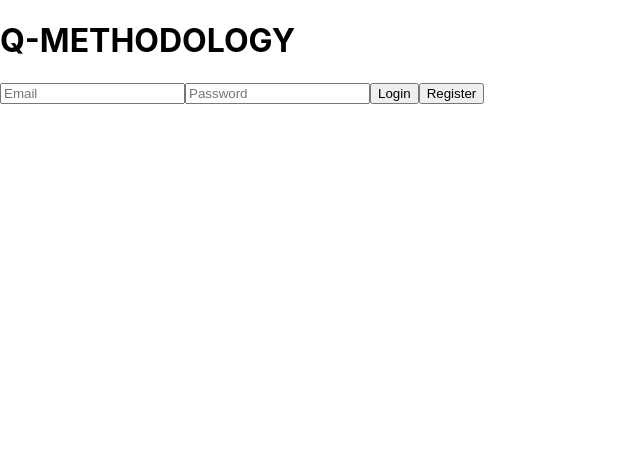
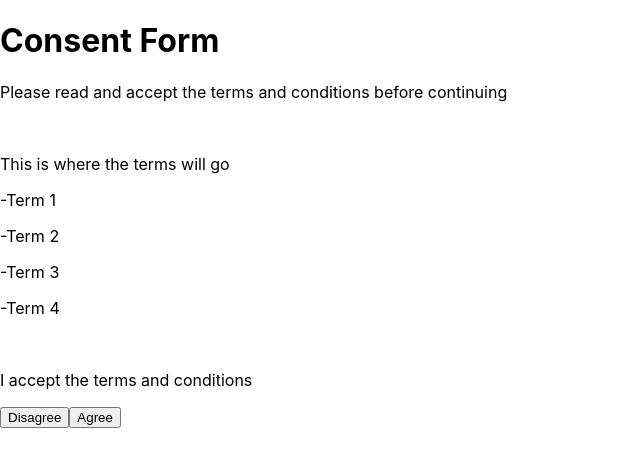
Before and after one commit to NapierJDB/App-Q-Methodology, a React (Create React App) app in the folder project/: page / in a window 1280 px wide. Shown: the top 466 px of the page, without its empty margins (0-640 px from the left). Built offline with nearby package versions, Linux system fonts and the light colour scheme; the HTML template or start-up script is replaced by a standard one.

Commit message:
Added consent form page

```diff
--- a/project/src/App.js
+++ b/project/src/App.js
@@ -5,6 +5,7 @@ import AdminPanel from "./layouts/AdminPanel";
 import CreateSurvey from './layouts/CreateSurvey';
 import CreateAnchors from './layouts/CreateAnchors';
 import StatementCreator from './layouts/StatementCreator';
+import PrivacyScreen from './layouts/PrivacyScreen'
 import {
   BrowserRouter as Router,
   Switch,
@@ -32,7 +33,7 @@ export default class App extends React.Component {
 
 const HomePage = () => (
   <div>
-    <Home />
+    <PrivacyScreen />
   </div>
 );
 
--- /dev/null
+++ b/project/src/layouts/PrivacyScreen.js
@@ -0,0 +1,55 @@
+import React from "react";
+
+
+export default class PrivacyScreen extends React.Component {
+    constructor() {
+        super();
+
+        this.state = {
+            agreed: ""
+        }
+
+    }
+
+    handleDisagree() {
+        this.setState({ agreed: false })
+    }
+
+    handleAgree() {
+        this.setState({ agreed: true })
+    }
+
+
+
+
+    render() {
+
+        if (this.state.agreed == false) {
+            //alert("Sorry, you must agree to the above terms and conditions to continue")
+        }
+        else {
+            alert("Terms agreed")
+        }
+
+
+        return (
+            <div>
+                <h1>Consent Form</h1>
+                <p>Please read and accept the terms and conditions before continuing</p>
+                <br></br>
+                <p>This is where the terms will go</p>
+                <p>-Term 1</p>
+                <p>-Term 2</p>
+                <p>-Term 3</p>
+                <p>-Term 4</p>
+                <br></br>
+                <p>I accept the terms and conditions</p>
+
+
+                <button onClick={this.handleDisagree.bind(this)}>Disagree</button>
+                <button onClick={this.handleAgree.bind(this)}>Agree</button>
+
+            </div>
+        )
+    }
+}
```
